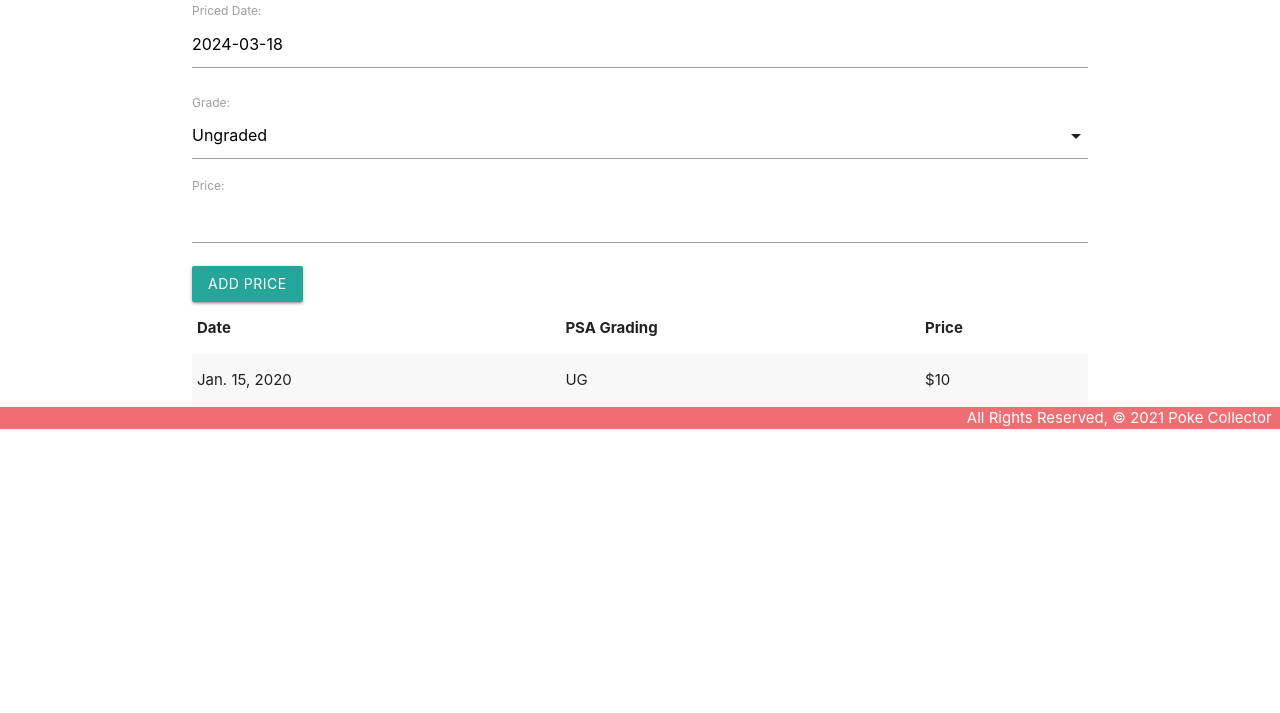
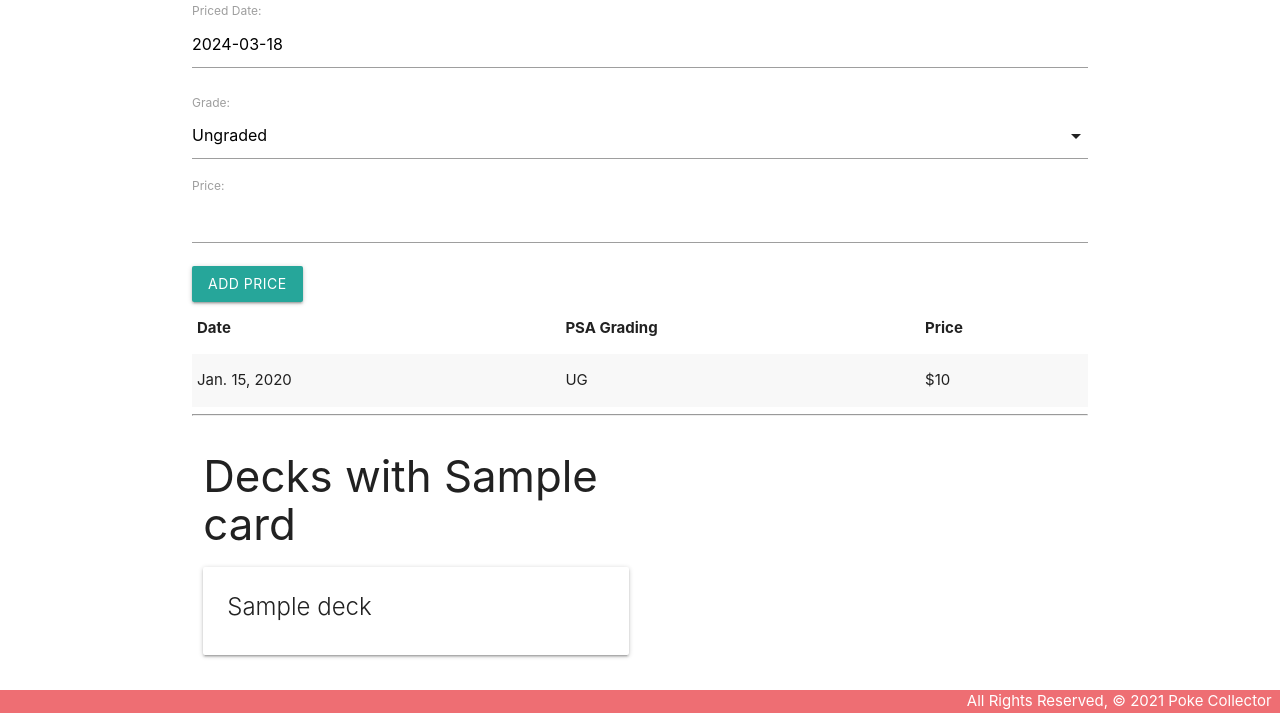
Before and after one commit to aaronfnp/pokemoncollector, a Django app: page /cards/1/ in a window 1280 px wide. Shown: the part 728-1441 px from the top of the page. Before the commit the page ends 1157 px from the top, so only its background shows below. Run offline with Django 5.2, Linux system fonts and the light colour scheme; tables that the repository leaves empty hold one stand-in row (values such as "Sample post"); grey boxes marked "Sample" are stand-in pictures.

Commit message:
up to lab 4

```diff
--- a/main_app/admin.py
+++ b/main_app/admin.py
@@ -1,6 +1,7 @@
 from django.contrib import admin
 
-from .models import Card, PriceUpdate
+from .models import Card, PriceUpdate, Deck
 
 admin.site.register(Card)
 admin.site.register(PriceUpdate)
+admin.site.register(Deck)
--- a/main_app/models.py
+++ b/main_app/models.py
@@ -33,6 +33,16 @@ GRADES = (
     ("10", "PSA 10"),
 )
 
+class Deck(models.Model):
+  name = models.CharField(max_length=50)
+  description = models.TextField(max_length=250)
+
+  def __str__(self):
+    return self.name
+
+  def get_absolute_url(self):
+    return reverse('decks', kwargs={'pk': self.id})
+
 # Create your models here.
 class Card(models.Model):
     name = models.CharField(max_length=100)
@@ -43,11 +53,10 @@ class Card(models.Model):
         default=RARITY[0][0]
         )
     set = models.CharField(max_length=100)
-    price_ungraded = models.IntegerField()
-    price_psa10 = models.IntegerField()
     image_url = models.URLField(
         default="https://commondatastorage.googleapis.com/images.pricecharting.com/refe27360bddc90f3ff8beb22b1a6fe2e243ad1ce704e20972a6af8b48aaadede8c/240.jpg"
     )
+    decks = models.ManyToManyField(Deck)
 
     def __str__(self):
         return self.name
--- a/main_app/templates/cards/detail.html
+++ b/main_app/templates/cards/detail.html
@@ -44,6 +44,21 @@
     </tbody>
   </table>
 </div>
+<hr />
+<div class="row">
+  <div class="col s6">
+    <h3>Decks with {{ card.name }}</h3>
+    {% if card.decks.count %} {% for deck in card.decks.all %}
+    <div class="card">
+      <div class="card-content">
+        <span class="card-title"> {{ deck.name }} </span>
+      </div>
+    </div>
+    {% endfor %} {% else %}
+    <h5>No Current Decks</h5>
+    {% endif %}
+  </div>
+</div>
 <script>
   const dateEl = document.getElementById("id_date");
   // M is Materialize's global variable
--- a/main_app/urls.py
+++ b/main_app/urls.py
@@ -10,4 +10,5 @@ urlpatterns = [
     path('cards/<int:pk>/update/', views.CardUpdate.as_view(), name='cards_update'),
     path('cards/<int:pk>/delete/', views.CardDelete.as_view(), name='cards_delete'),
     path('cards/<int:card_id>/add_priceupdate/', views.add_priceupdate, name='add_priceupdate'),
+    path('cards/<int:card_id>/assoc_deck/<int:deck_id>/', views.assoc_deck, name='assoc_toy')
 ]
--- a/main_app/views.py
+++ b/main_app/views.py
@@ -3,7 +3,7 @@ from django.views.generic.edit import CreateView, UpdateView, DeleteView
 from django import forms
 from .forms import PriceUpdateForm
 
-from .models import Card
+from .models import Card, Deck
 
 def home(request):
     return render(request, 'home.html')
@@ -31,9 +31,13 @@ def add_priceupdate(request, card_id):
         new_priceupdate.save()
     return redirect('detail', card_id=card_id)
 
+def assoc_deck(request, card_id, deck_id):
+    Card.objects.get(id=card_id).decks.add(deck_id)
+    return redirect('detail', card_id=card_id)
+
 class CardCreate(CreateView):
     model = Card
-    fields = '__all__'
+    fields = ['name', 'number', 'rarity', 'set']
     success_url = '/cards'
 
 class CardUpdate(UpdateView):
```
Also changed, not shown: main_app/migrations/0007_collection_card_collections.py (added), main_app/migrations/0008_rename_collection_deck_rename_collections_card_decks.py (added), main_app/migrations/0009_remove_card_price_psa10_remove_card_price_ungraded.py (added).
